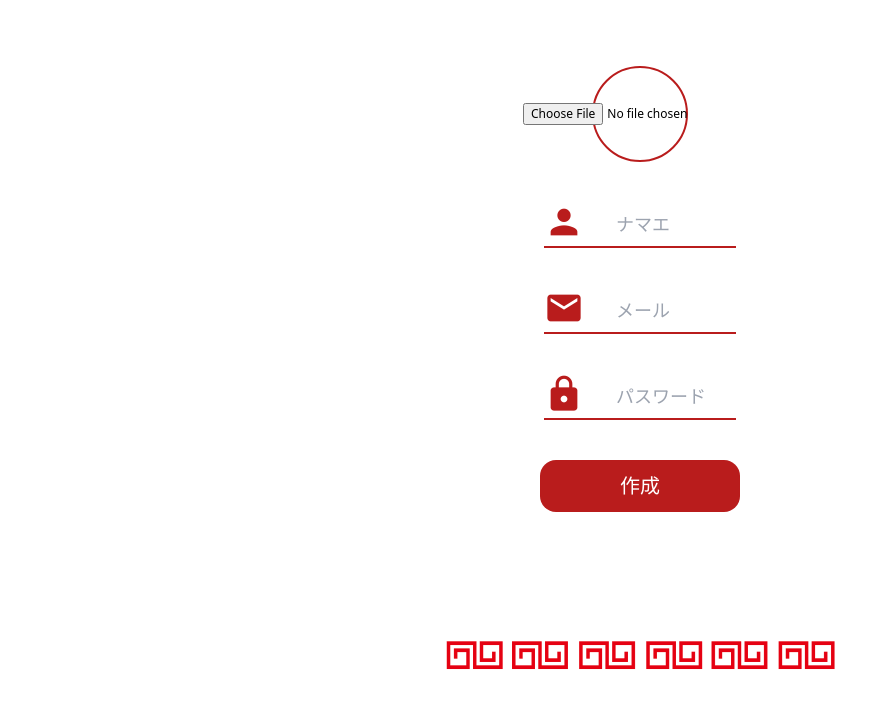
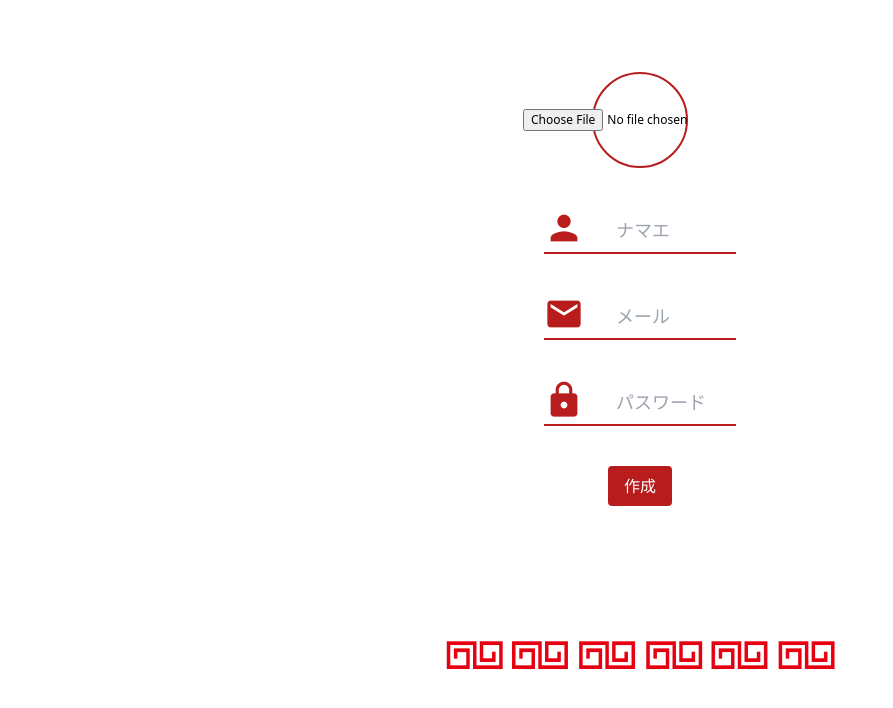
Before and after one commit to GiikuCampVol9/ikemen-front, a website: page src/public/userCreate.html in a window 1280 px wide. Shown: the part 62-770 px from the top of the page, without its empty margins (0-893 px from the left). Drawn offline with Linux system fonts and the light colour scheme.

Commit message:
作成　ボタン　修正

```diff
--- a/src/public/userCreate.html
+++ b/src/public/userCreate.html
@@ -34,7 +34,7 @@
             </div>
             <!-- <button onclick="location.href='./myPage.html'" class="mt-10 px-4 py-2 bg-red-700 text-white rounded">作成</button> -->
 
-            <button onclick= "userCreate()" class="mt-10 px-20 rounded-2xl py-3 text-xl bg-red-700 text-white">作成</button>
+            <button onclick= "userCreate()" class="mt-10 px-4 py-2 bg-red-700 text-white rounded">作成</button>
         </div>
     </main>
     <footer class="flex justify-center">
```
Also changed, not shown: src/css/userCreate.css.
